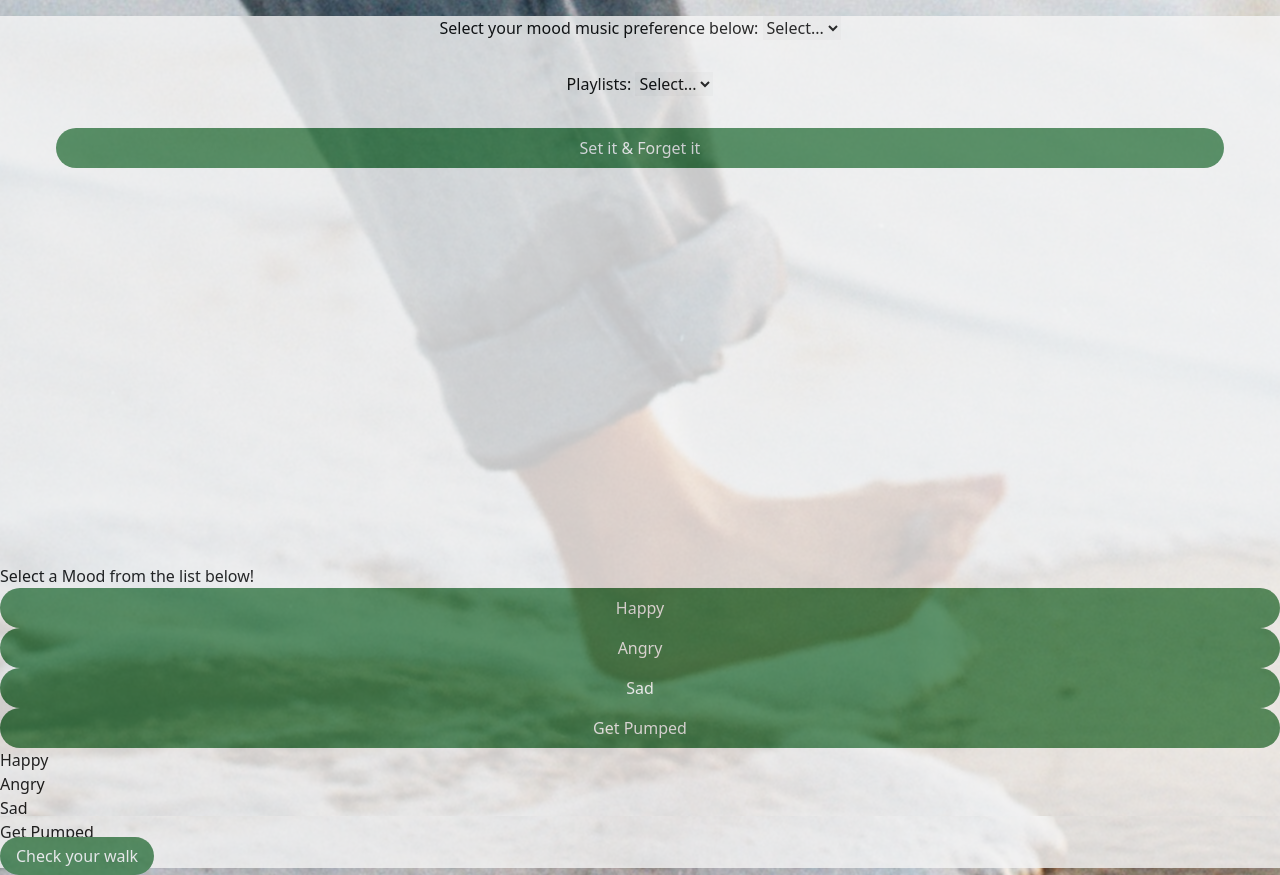
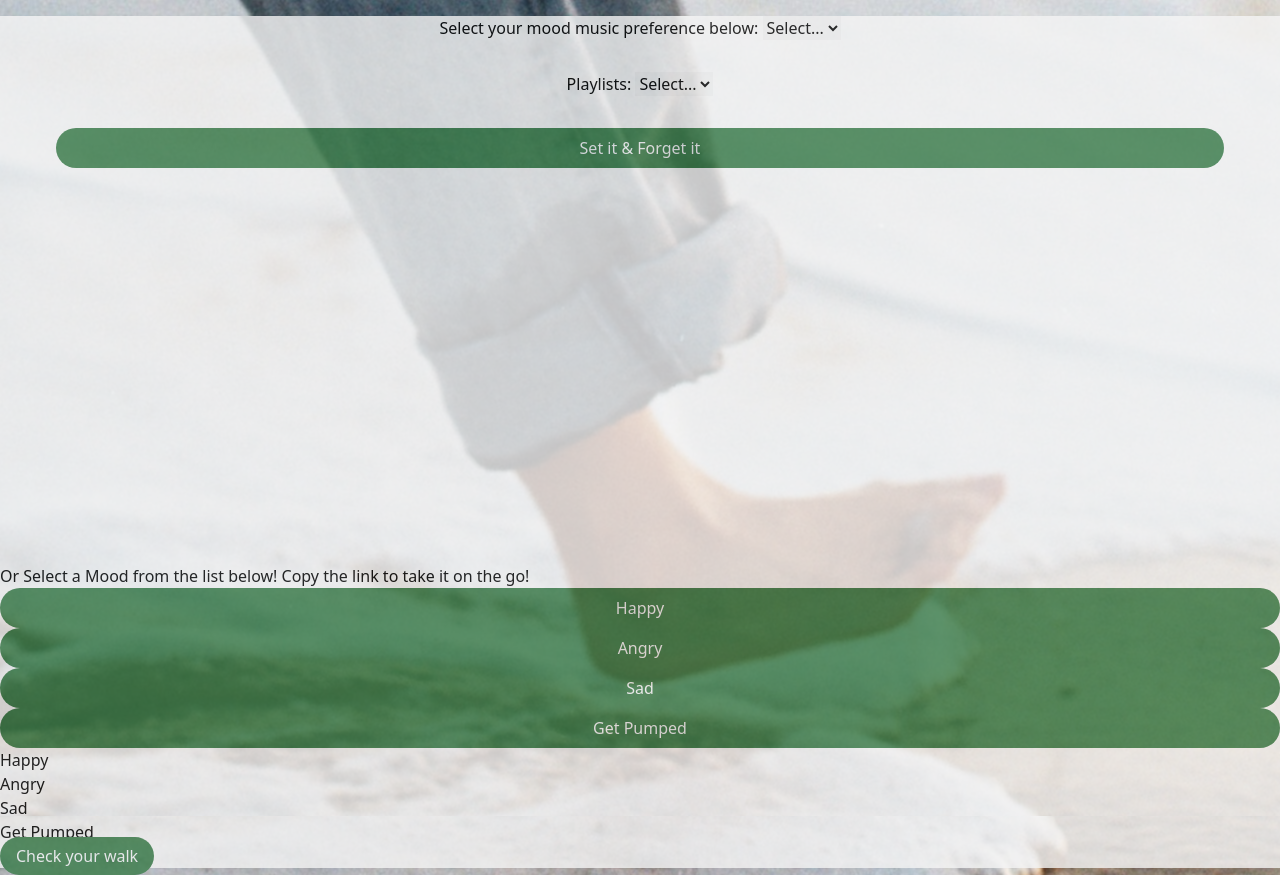
Before and after one commit to samiyazaki/Take_A_Walk, a plain HTML site: page mood.html in a window 1280 px wide. Drawn offline with nearby package versions, Linux system fonts and the light colour scheme; a script that the page names is missing.

Commit message:
fixing text

```diff
--- a/mood.html
+++ b/mood.html
@@ -59,7 +59,7 @@
       </div>
       <div class="container mx-auto">
         <div id="past-choice" class="col px-0 rounded"></div>
-        <h1 id="mx-auto border-0 px-14 h-14 justify-center">Select a Mood from the list below!</h1>
+        <h1 id="mx-auto border-0 px-14 h-14 justify-center">Or Select a Mood from the list below! Copy the link to take it on the go!</h1>
         <div class="playlist-buttons">
           <button class="playlist-button btn-success rounded-full py-2 px-4 text-gray-100 bg-green-500 hover:bg-green-600 focus:outline-none" data-playlist-url="spotify:playlist:37i9dQZF1EVJSvZp5AOML2">Happy</button>
           <button class="playlist-button btn-success rounded-full py-2 px-4 text-gray-100 bg-green-500 hover:bg-green-600 focus:outline-none" data-playlist-url="spotify:playlist:37i9dQZF1EIgNZCaOGb0Mi">Angry</button>
```
